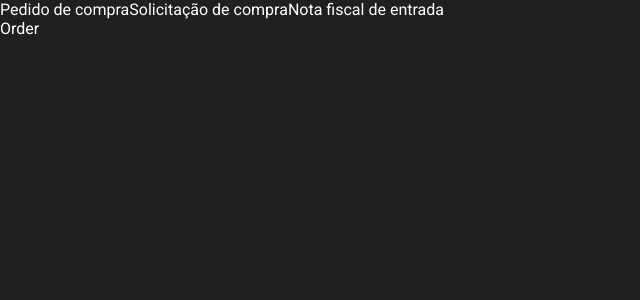
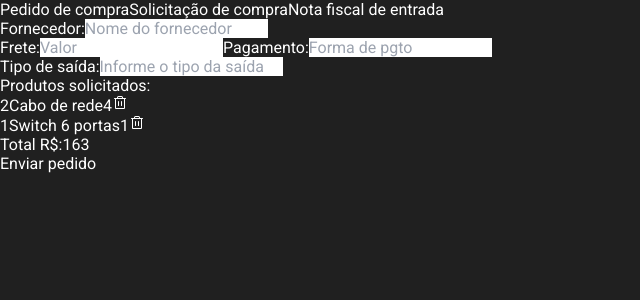
Before and after one commit to dufrtss/compras, a React (Vite) app: page /order in a window 1280 px wide. Shown: the top 300 px of the page, without its empty margins (0-640 px from the left). Built offline with nearby package versions, Linux system fonts and the light colour scheme.

Commit message:
finished the logic and visuals for the Order page :baby_chick:

```diff
--- a/src/pages/Order.tsx
+++ b/src/pages/Order.tsx
@@ -1,5 +1,111 @@
-export function Order() {
+import { useState } from "react";
+import { Product } from "../components/Product";
+import { SuccessModal } from "../components/SuccessModal";
+
+interface OrderProps {
+  products: {
+    id: number;
+    name: string;
+    amount: number;
+    price: number;
+  }[];
+  deleteProduct: (productToDelete: number) => void;
+}
+
+export function Order({ products, deleteProduct }: OrderProps) {
+  const [showModal, setShowModal] = useState(false);
+
+  function onSendOrder() {
+    setShowModal(true);
+  }
+
+  function onCloseModal() {
+    setShowModal(false);
+  }
+
   return (
-    <h2>Order</h2>
-  )
+    <>
+      {showModal && <SuccessModal closeModal={onCloseModal} />}
+
+      <form className="flex flex-col justify-between items-center">
+        <div className="flex flex-col justify-center gap-2 w-2/5 p-2">
+          <div className="flex gap-2 items-center">
+            Fornecedor:
+            <input
+              className="px-4 py-3 w-full bg-zinc-700 rounded-md border-2 border-zinc-600 outline-none focus:outline-cyan-600 transition-colors"
+              type="text"
+              id="supplier"
+              placeholder="Nome do fornecedor"
+            />
+          </div>
+
+          <div className="flex gap-2 items-center">
+            Frete:
+            <input
+              className="px-4 py-3 w-24 bg-zinc-700 rounded-md border-2 border-zinc-600 outline-none focus:outline-cyan-600 transition-colors"
+              type="number"
+              id="shipping"
+              min={0}
+              placeholder="Valor"
+            />
+            Pagamento:
+            <input
+              className="px-4 py-3 w-full bg-zinc-700 rounded-md border-2 border-zinc-600 outline-none focus:outline-cyan-600 transition-colors"
+              type="text"
+              id="payMethod"
+              min={0}
+              placeholder="Forma de pgto"
+            />
+          </div>
+
+          <div className="flex gap-2 items-center">
+            Tipo de saída:
+            <input
+              className="px-4 py-3 w-full bg-zinc-700 rounded-md border-2 border-zinc-600 outline-none focus:outline-cyan-600 transition-colors"
+              type="text"
+              id="exitType"
+              min={0}
+              placeholder="Informe o tipo da saída"
+            />
+          </div>
+        </div>
+      </form>
+
+      <div className="flex flex-col items-center justify-center gap-4 p-4">
+        <span>Produtos solicitados:</span>
+        {products.map((product) => {
+          return (
+            <div className="grid grid-flow-col grid-cols-4 py-4 px-5 w-2/5 bg-zinc-700 outline-none rounded-md border-2 border-zinc-600">
+              <Product
+                key={product.id}
+                id={product.id}
+                name={product.name}
+                amount={product.amount}
+                onDeleteProduct={deleteProduct}
+              />
+            </div>
+          );
+        })}
+      </div>
+
+      <div className="flex flex-col items-center justify-center gap-4 p-4">
+        <div className="font-bold mb-3">
+          Total R$:
+          {products.map((product) => {
+            return Math.floor(Math.random() * 10) + product.amount * 2;
+          })}
+        </div>
+
+        <div>
+          <button
+            className="px-4 py-3 w-44 font-semibold rounded-md bg-cyan-500 hover:bg-cyan-400 outline-none focus:outline-cyan-500 transition-colors"
+            type="submit"
+            onClick={onSendOrder}
+          >
+            Enviar pedido
+          </button>
+        </div>
+      </div>
+    </>
+  );
 }
```
